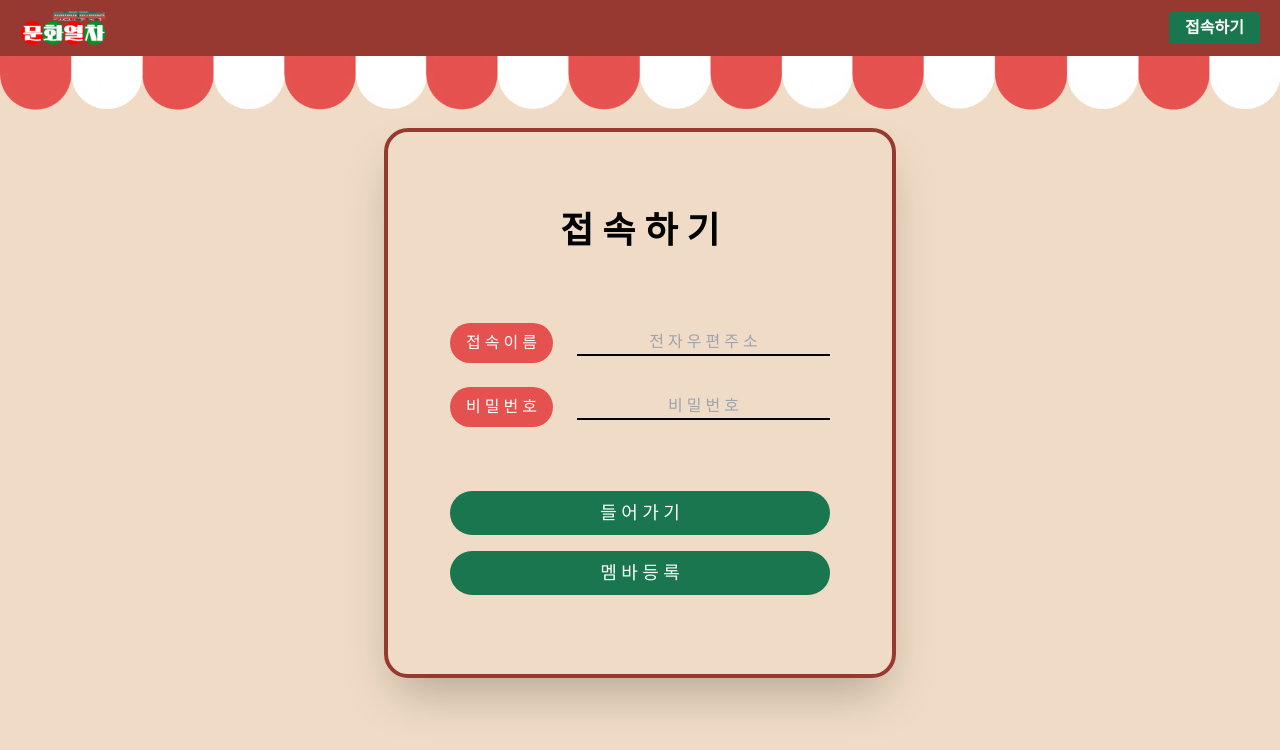
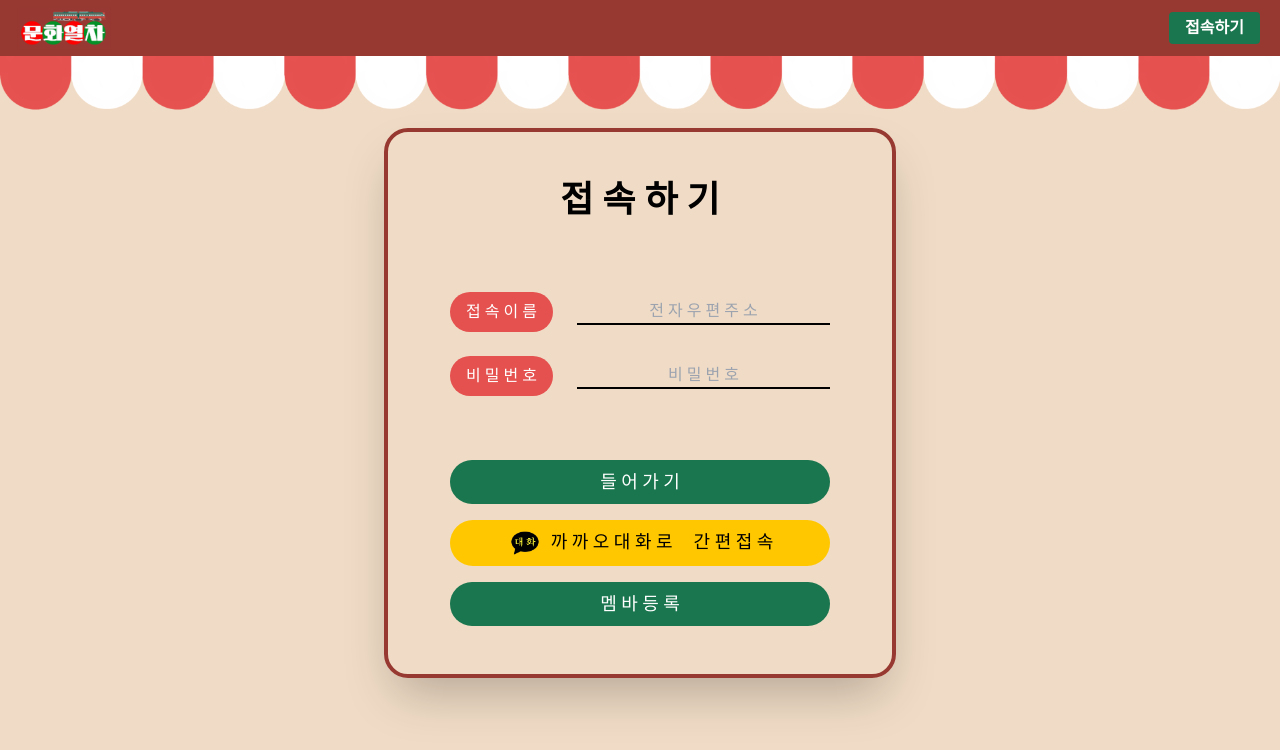
Before and after one commit to 2hanbyeol1/munhwa-yeolcha, a Next.js app: page /login in a window 1280 px wide. Shown: the top 750 px of the page. Built offline with nearby package versions, Linux system fonts and the light colour scheme; no server answers; a web font is replaced by a local one.

Commit message:
Feat: 카카오 로그인 기능 실제 페이지 연동

```diff
--- a/src/app/(provider)/(home)/login/page.tsx
+++ b/src/app/(provider)/(home)/login/page.tsx
@@ -1,8 +1,13 @@
+"use client";
+
+import useKakao from "@/hooks/useKakao";
+import Image from "next/image";
 import Link from "next/link";
 import React from "react";
 
 const LoginPage = () => {
   const handleClickLogIn = () => {};
+  const { signInWithKakao } = useKakao();
   return (
     <div className="flex items-center justify-center">
       <div className="rounded-3xl w-full max-w-lg h-[550px] border-4 border-dark-red shadow-2xl flex flex-col gap-10 items-center justify-center">
@@ -29,6 +34,13 @@ const LoginPage = () => {
           <button className="w-[380px] bg-green text-white py-2 rounded-full text-lg hover:bg-hover-green transition duration-300">
             들 어 가 기
           </button>
+          <button
+            className="flex justify-center gap-2 w-[380px] text-lg bg-yellow py-2 rounded-full hover:bg-hover-green transition duration-300"
+            onClick={signInWithKakao}
+          >
+            <Image src="/images/kakaologo.png" alt="카카로 로고" width={36} height={36} />
+            <span>까 까 오 대 화 로ㅤ 간 편 접 속</span>
+          </button>
           <Link
             href={"/signup"}
             className="w-[380px] text-center bg-green text-white py-2 rounded-full text-lg hover:bg-hover-green transition duration-300"
--- a/src/app/(provider)/(home)/signup/page.tsx
+++ b/src/app/(provider)/(home)/signup/page.tsx
@@ -1,6 +1,5 @@
 "use client";
 import { User } from "@supabase/supabase-js";
-import Image from "next/image";
 import Link from "next/link";
 import { useRouter } from "next/navigation";
 import React, { useEffect, useState } from "react";
@@ -74,10 +73,6 @@ const SignUpPage = () => {
           >
             멤 바 등 록 하 기
           </button>
-          <button className="flex justify-center gap-2 w-[380px] text-lg bg-yellow py-2 rounded-full hover:bg-hover-green transition duration-300">
-            <Image src="/images/kakaologo.png" alt="카카로 로고" width={36} height={36} />
-            <span>까 까 오 대 화 로ㅤ 등 록 하 기</span>
-          </button>
           <Link
             href={"/login"}
             className="w-[380px] text-center text-lg bg-green text-white py-2 rounded-full hover:bg-hover-green transition duration-300"
--- a/src/hooks/useKakao.ts
+++ b/src/hooks/useKakao.ts
@@ -2,13 +2,14 @@
 
 import React from "react";
 import { createClient } from "@/supabase/client";
+import { useRouter } from "next/navigation";
 
 const useKakao = () => {
   const supabase = createClient();
+  const router = useRouter();
 
   // 로그인
   const signInWithKakao = async () => {
-    console.log("로그인 실행");
     const { data, error } = await supabase.auth.signInWithOAuth({
       provider: "kakao",
       options: {
@@ -20,8 +21,9 @@ const useKakao = () => {
 
   // 로그아웃
   const signOut = async () => {
-    console.log("로그아웃 실행");
     const { error } = await supabase.auth.signOut();
+    alert("로그아웃 되었습니다.");
+    router.push("/login");
   };
 
   return { signInWithKakao, signOut };
```
